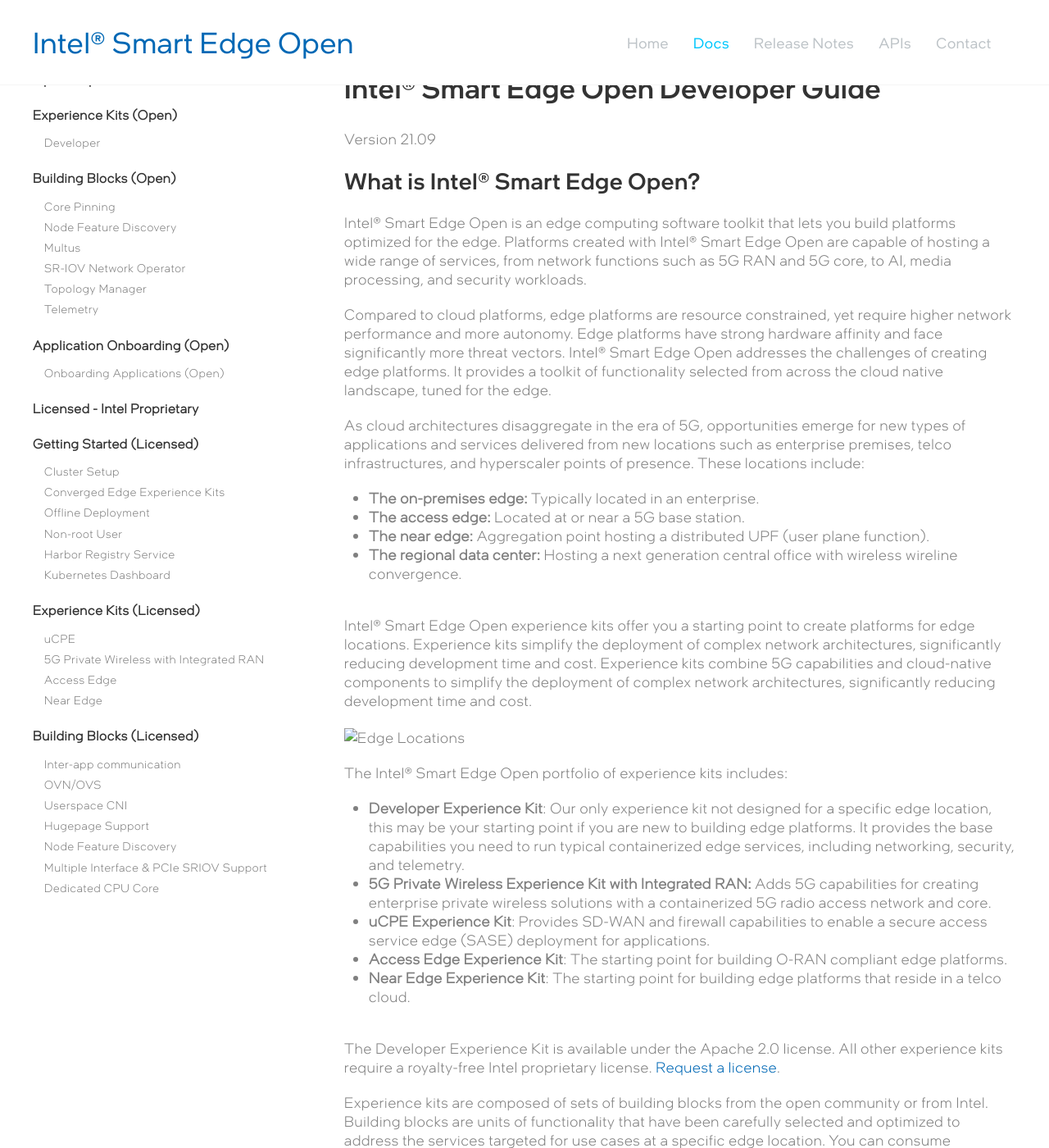
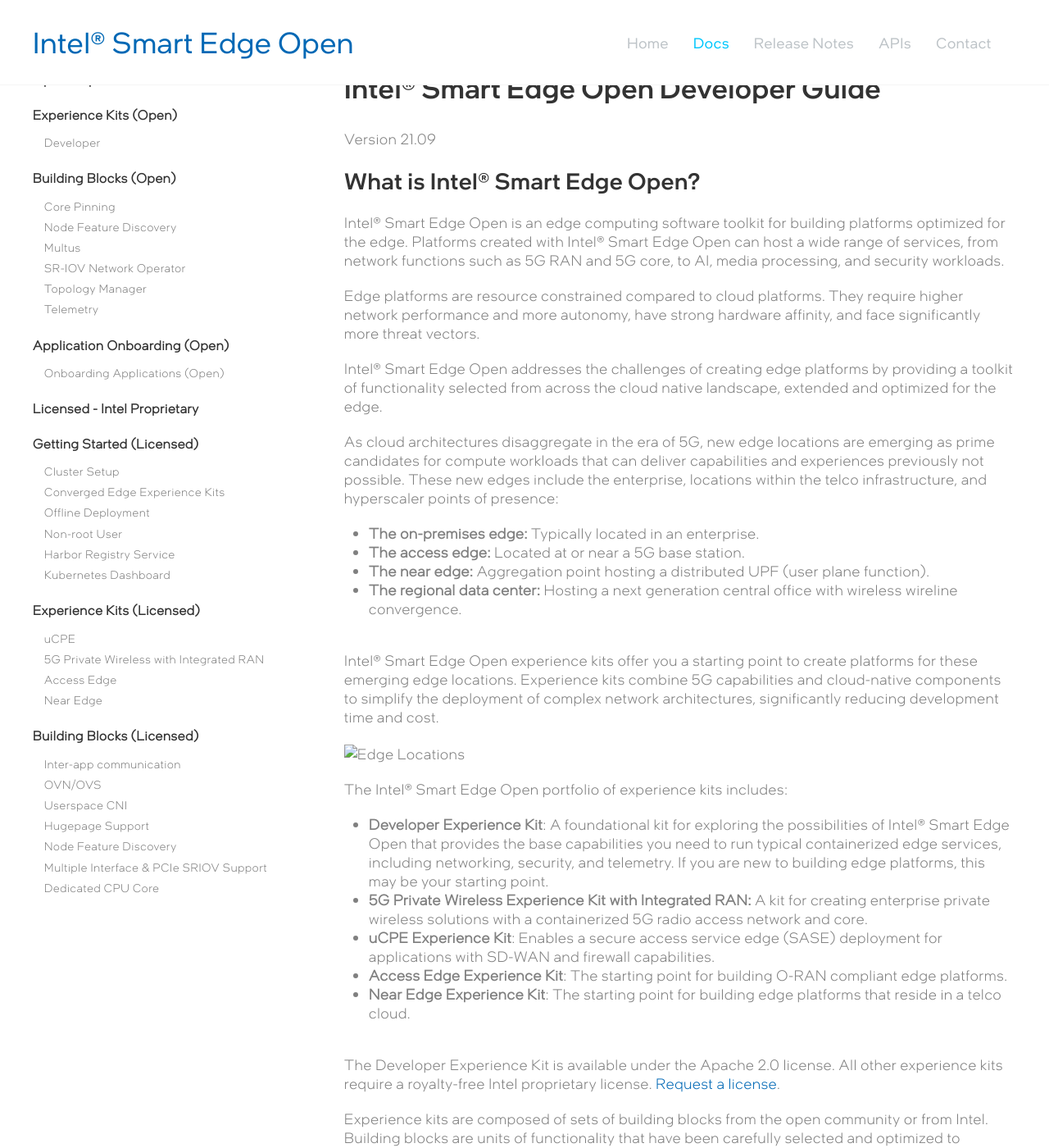
Before and after one commit to IntelSmartEdge/docs, a Jekyll site: the page built from product-overview.md, in a window 1280 px wide and 1400 px high, scrolled down 279 px. Shown: the whole window at 82% size. Built offline with Jekyll 4.4.1, drawn with Linux system fonts in a browser that asks for light colours; some web fonts are replaced; our own code applies the rules of GitHub Pages for plain Markdown files; comment, search, counter and statistics services are not loaded; some of the changed text lies outside the part shown.

Commit message:
Documentation updates

```diff
--- a/product-overview.md
+++ b/product-overview.md
@@ -13,25 +13,27 @@
 Version 21.09
 
 ## What is Intel® Smart Edge Open?
-Intel® Smart Edge Open is an edge computing software toolkit that lets you build platforms optimized for the edge.
-Platforms created with Intel® Smart Edge Open are capable of hosting a wide range of services, from network functions such as 5G RAN and 5G core, to AI, media processing, and security workloads.
+Intel® Smart Edge Open is an edge computing software toolkit for building platforms optimized for the edge.
+Platforms created with Intel® Smart Edge Open can host a wide range of services, from network functions such as 5G RAN and 5G core, to AI, media processing, and security workloads.
 
-Compared to cloud platforms, edge platforms are resource constrained, yet require higher network performance and more autonomy. Edge platforms have strong hardware affinity and face significantly more threat vectors. Intel® Smart Edge Open addresses the challenges of creating edge platforms. It provides a toolkit of functionality selected from across the cloud native landscape, tuned for the edge.
+Edge platforms are resource constrained compared to cloud platforms. They require higher network performance and more autonomy, have strong hardware affinity, and face significantly more threat vectors.
 
-As cloud architectures disaggregate in the era of 5G, opportunities emerge for new types of applications and services delivered from new locations such as enterprise premises, telco infrastructures, and hyperscaler points of presence. These locations include:
+Intel® Smart Edge Open addresses the challenges of creating edge platforms by providing a toolkit of functionality selected from across the cloud native landscape, extended and optimized for the edge.
+
+As cloud architectures disaggregate in the era of 5G, new edge locations are emerging as prime candidates for compute workloads that can deliver capabilities and experiences previously not possible. These new edges include the enterprise, locations within the telco infrastructure, and hyperscaler points of presence:
 - **The on-premises edge:** Typically located in an enterprise.
 - **The access edge:** Located at or near a 5G base station.
 - **The near edge:** Aggregation point hosting a distributed UPF (user plane function).
 - **The regional data center:** Hosting a next generation central office with wireless wireline convergence.
 
-Intel® Smart Edge Open experience kits offer you a starting point to create platforms for edge locations. Experience kits simplify the deployment of complex network architectures, significantly reducing development time and cost. Experience kits combine 5G capabilities and cloud-native components to simplify the deployment of complex network architectures, significantly reducing development time and cost.
+Intel® Smart Edge Open experience kits offer you a starting point to create platforms for these emerging edge locations. Experience kits combine 5G capabilities and cloud-native components to simplify the deployment of complex network architectures, significantly reducing development time and cost.
 
 [![Edge Locations](images/overview1.png)](images/overview1.png)
 
 The Intel® Smart Edge Open portfolio of experience kits includes:
-- **Developer Experience Kit**: Our only experience kit not designed for a specific edge location, this may be your starting point if you are new to building edge platforms. It provides the base capabilities you need to run typical containerized edge services, including networking, security, and telemetry.
-- **5G Private Wireless Experience Kit with Integrated RAN:** Adds 5G capabilities for creating enterprise private wireless solutions with a containerized 5G radio access network and core.
-- **uCPE Experience Kit**: Provides SD-WAN and firewall capabilities to enable a secure access service edge (SASE) deployment for applications.
+- **Developer Experience Kit**: A foundational kit for exploring the possibilities of Intel® Smart Edge Open that provides the base capabilities you need to run typical containerized edge services, including networking, security, and telemetry. If you are new to building edge platforms, this may be your starting point.
+- **5G Private Wireless Experience Kit with Integrated RAN:** A kit for creating enterprise private wireless solutions with a containerized 5G radio access network and core.
+- **uCPE Experience Kit**: Enables a secure access service edge (SASE) deployment for applications with SD-WAN and firewall capabilities.
 - **Access Edge Experience Kit**: The starting point for building O-RAN compliant edge platforms.
 - **Near Edge Experience Kit**: The starting point for building edge platforms that reside in a telco cloud.
 
```
Also changed, not shown: other parts of product-overview.md (+1 -1 lines), _layouts/default.html (+14 -3 lines), components/networking/sriov-network-operator.md (+18 -0 lines), experience-kits/developer-experience-kit.md (+15 -4 lines), experience-kits/provisioning/provisioning.md (renamed from components/provisioning/provisioning.md, +1 -1 lines), README.md.
